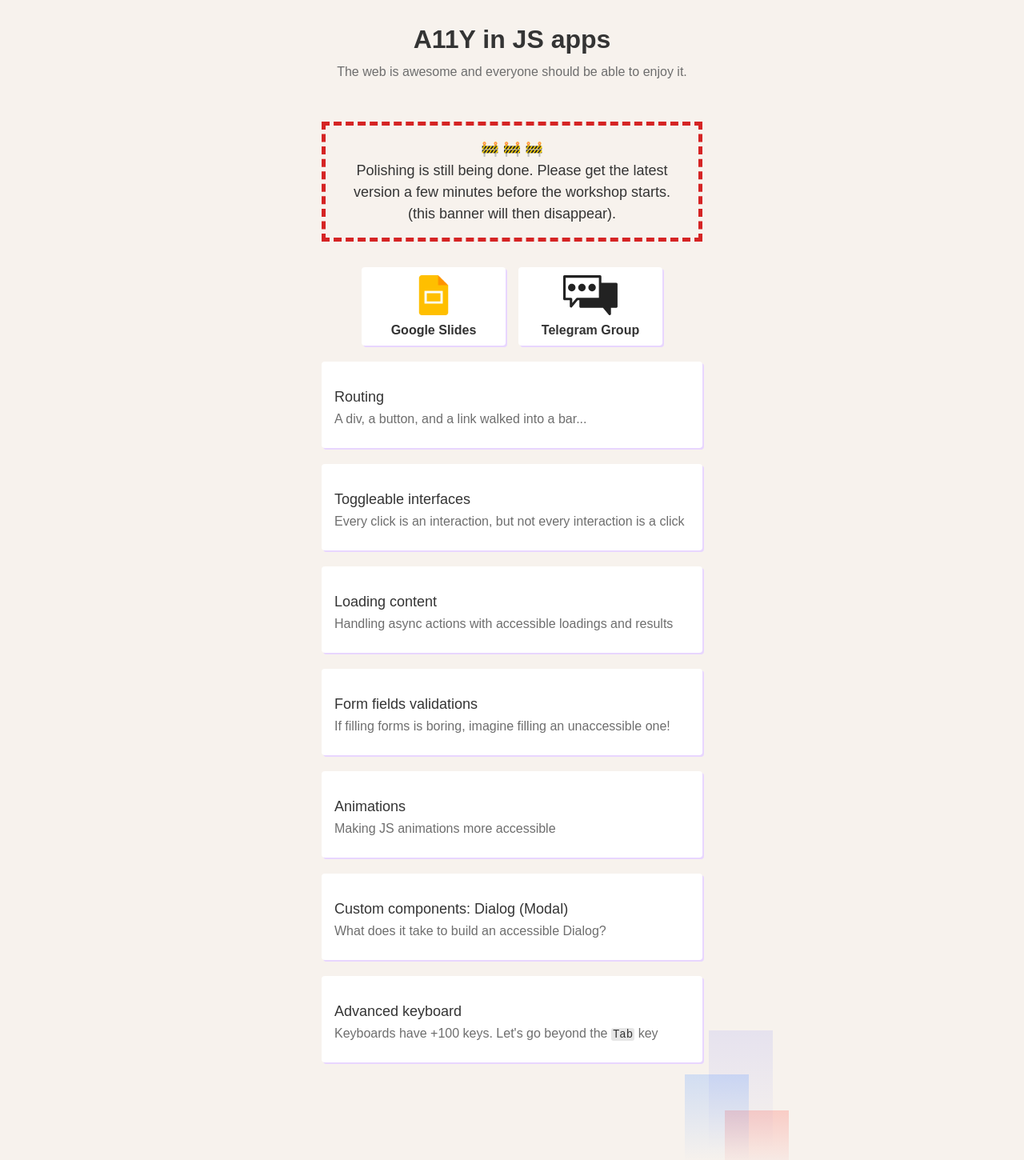
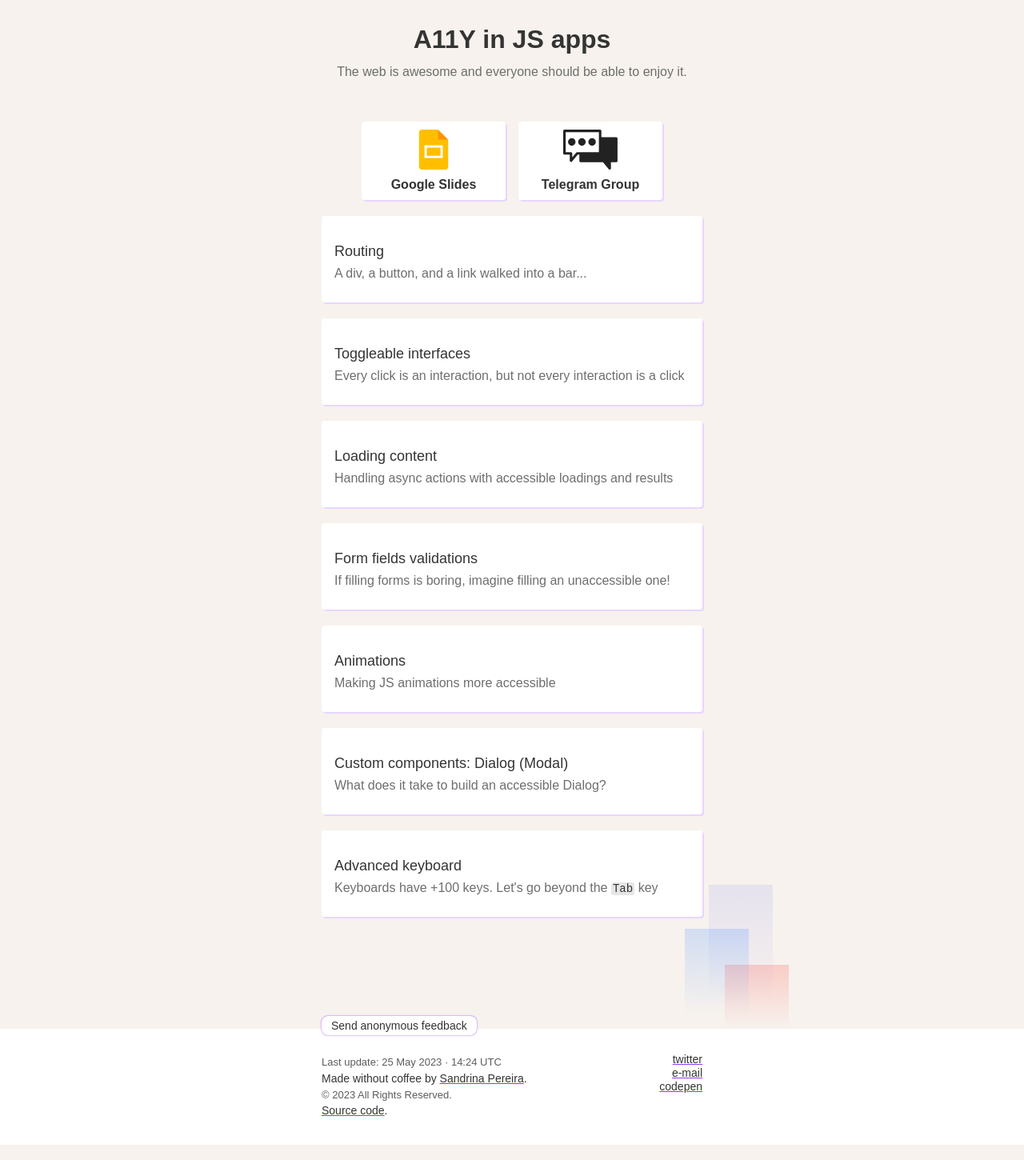
Before and after one commit to sandrina-p/workshop-a11y-jsdaycanarias, a Next.js app: page / in a window 1280 px wide. Shown: the top 1450 px of the page at 80% size. Built offline with nearby package versions, Linux system fonts and the light colour scheme.

Commit message:
remove wip banner

```diff
--- a/pages/index.js
+++ b/pages/index.js
@@ -60,7 +60,7 @@ export default function Home() {
             The web is awesome and everyone should be able to enjoy it.
           </Kicker>
 
-          <Banner $tone="danger">
+          {/* <Banner $tone="danger">
             <span>
               <span className="sr-only">Work in progress</span>
               <span aria-hidden="true">🚧 🚧 🚧</span>
@@ -70,7 +70,7 @@ export default function Home() {
               minutes before the workshop starts.
               <br /> (this banner will then disappear).
             </p>
-          </Banner>
+          </Banner> */}
 
           <Stack justifyContent="center">
             <LinkExternal href="https://docs.google.com/presentation/d/1x_d9KlXnoGMsaY3QUSFtLphMpwwteSbyuETvITGgF4s/edit?usp=sharing">
--- a/src/components/Footer.jsx
+++ b/src/components/Footer.jsx
@@ -127,7 +127,7 @@ export function Footer() {
           </Feedback>
           <FooterCredits>
             Last update:{" "}
-            <time dateTime="2025-05-23T09:40:00Z">25 May 2023 · 09:40 UTC</time>
+            <time dateTime="2025-05-23T14:24:00Z">25 May 2023 · 14:24 UTC</time>
           </FooterCredits>
           <p>
             Made without coffee by{" "}
```
